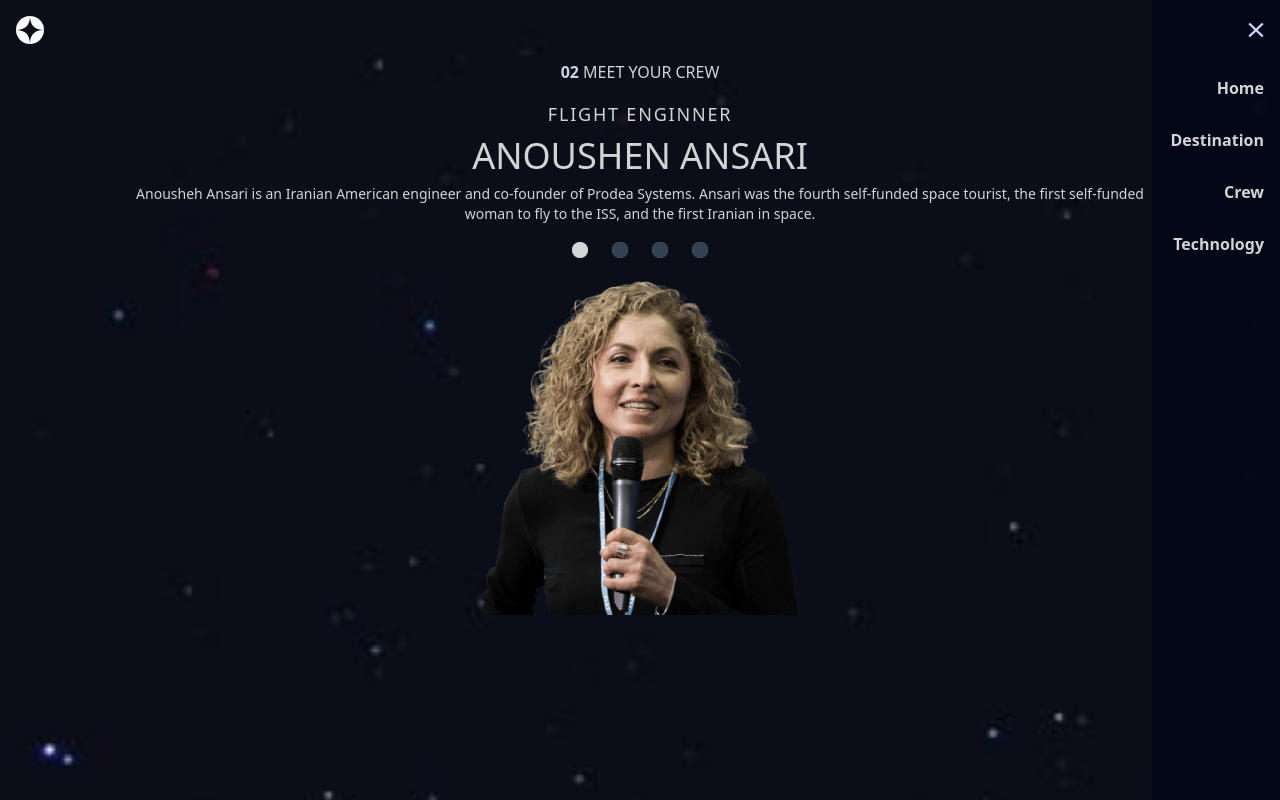
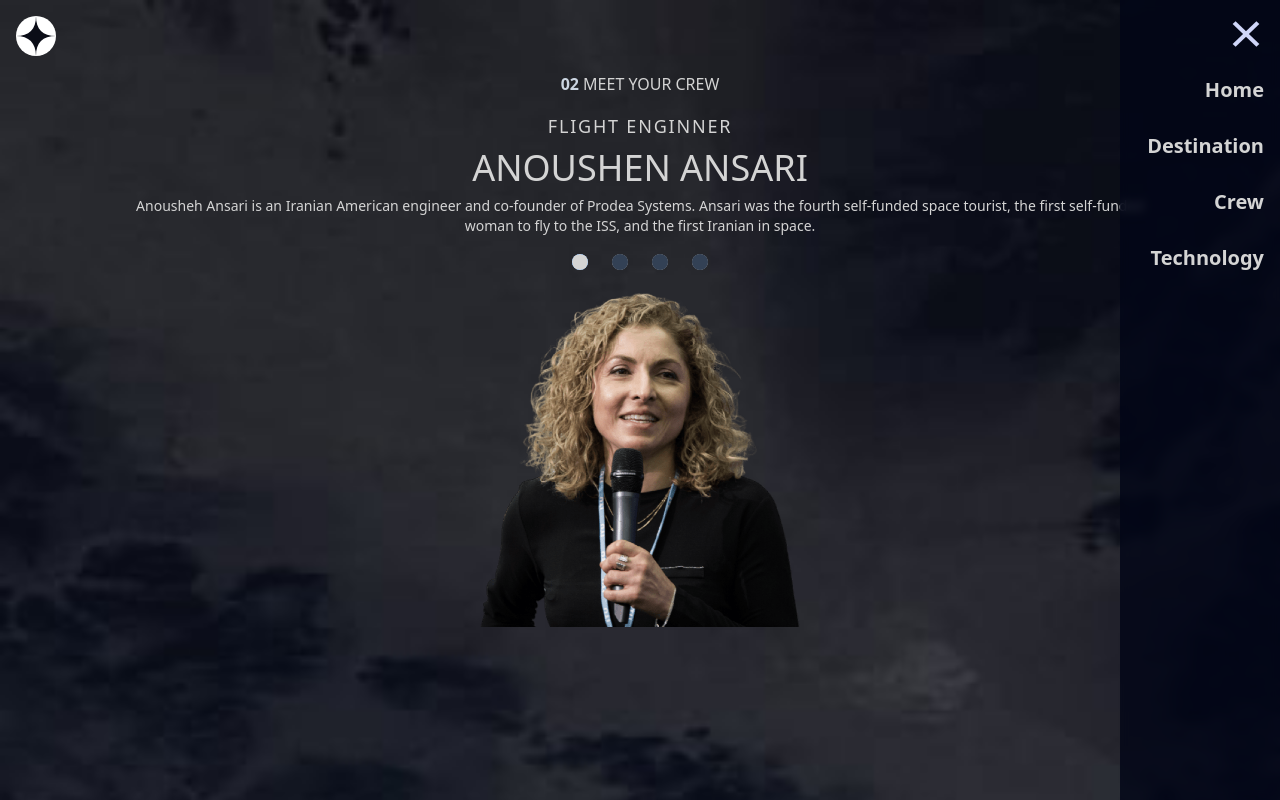
Before and after one commit to VitorG22/Journey, a React (Vite) app: page / in a window 1280 px wide. Both pictures are taken after a click on the heading 1256 px from the left and 30 px from the top of the page. Built offline with nearby package versions, Linux system fonts and the light colour scheme.

Commit message:
correção de partes visuais, e adição de funcionalidades ao menu lateral

```diff
--- a/index.html
+++ b/index.html
@@ -2,7 +2,7 @@
 <html lang="en">
   <head>
     <meta charset="UTF-8" />
-    <link rel="icon" type="image/svg+xml" href="/vite.svg" />
+    <link rel="icon" type="image/svg+xml" href="/start icon.svg" />
     <meta name="viewport" content="width=device-width, initial-scale=1.0" />
     <link rel="stylesheet" href="src/output.css">
     <title>Vite + React</title>
--- a/src/App.jsx
+++ b/src/App.jsx
@@ -2,19 +2,21 @@ import React from 'react'
 import { useState } from 'react'
 import './App.css'
 import { Header } from './components/NavBar/Header'
-import { HomePage } from './components/HomePage/homePage'
-import { Destination } from './components/DestinationPage/Destination'
 import { Background } from './components/background/Background'
-import { Crew } from './components/CrewPage/Crew'
+import {Pages} from './components/other/pages'
 
 function App() {
+
+
   const [count, setCount] = useState(0)
+  const [pageSlected , setPageSelected] = useState("crew")
 
   return (
     <>
-      <Background >
-        <Header />
-        <Crew/>
+      <Background backgroundURL = {Pages[pageSlected].background} >
+        <Header func = {setPageSelected}/>
+        {Pages[pageSlected].page}
+        {/* <Crew /> */}
         {/* <Destination /> */}
         {/* <HomePage/> */}
       </Background>
--- a/src/components/NavBar/Header.jsx
+++ b/src/components/NavBar/Header.jsx
@@ -1,28 +1,28 @@
 import React from 'react'
 import { useState } from 'react'
 
-export function Header() {
+export function Header(props) {
     const [hamburgerIsOpen, setHamburgerIsOpen ] = useState(false)
 
     return (
         <>
 
             <nav class=" flex flex-row justify-between p-4   items-center ">
-                <img class="h-7 w-7" src="shared/logo.svg" alt="" srcset="" />
+                <img class="h-10 w-10" src="shared/logo.svg" alt="" srcset="" />
                 <details class="z-30" >
                     <summary class="inline " onClick={() => setHamburgerIsOpen(!hamburgerIsOpen)}>
                         {hamburgerIsOpen ? (
 
-                            <img class="h-4 w-4 " src="shared\icon-close.svg" />
+                            <img class="h-7 w-7 fixed top-5 right-5 " src="shared\icon-close.svg" />
                         ):(
-                            <img class="h-4 w-4 " src="shared\icon-hamburger.svg" />
+                            <img class="h-7 w-7 " src="shared\icon-hamburger.svg" />
                         )}
                     </summary>
-                    <ul class=" absolute top-0 right-0 h-full w-32 -z-10 pt-16  gap-1 bg-slate-950/80 backdrop-blur-[5px] flex flex-col items-end">
-                        <li class="text-neutral-300 font-semibold hover:bg-slate-800 w-full py-3 px-4 flex justify-end transition ease 500"><button  href = "#">Home</button></li>
-                        <li class="text-neutral-300 font-semibold hover:bg-slate-800 w-full py-3 px-4 flex justify-end transition ease 500"><button  href = "#">Destination</button></li>
-                        <li class="text-neutral-300 font-semibold hover:bg-slate-800 w-full py-3 px-4 flex justify-end transition ease 500"><button  href = "#">Crew</button></li>
-                        <li class="text-neutral-300 font-semibold hover:bg-slate-800 w-full py-3 px-4 flex justify-end transition ease 500"><button  href = "#">Technology</button></li>
+                    <ul class=" fixed top-0 right-0 h-screen w-40 -z-10 pt-16  gap-1 bg-slate-950/80 backdrop-blur-[5px] flex flex-col items-end">
+                        <li class="text-neutral-300 font-semibold hover:bg-slate-800 w-full py-3 px-4 flex justify-end transition ease 500 text-xl"><button  onClick = {() => props.func("home") }>Home</button></li>
+                        <li class="text-neutral-300 font-semibold hover:bg-slate-800 w-full py-3 px-4 flex justify-end transition ease 500 text-xl"><button  onClick = {() => props.func("destination") }>Destination</button></li>
+                        <li class="text-neutral-300 font-semibold hover:bg-slate-800 w-full py-3 px-4 flex justify-end transition ease 500 text-xl"><button  onClick = {() => props.func("crew") }>Crew</button></li>
+                        <li class="text-neutral-300 font-semibold hover:bg-slate-800 w-full py-3 px-4 flex justify-end transition ease 500 text-xl"><button  onClick = {() => props.func("technology") }>Technology</button></li>
                     </ul>
                 </details>
 
--- /dev/null
+++ b/src/components/TechnologyPage/Technology.jsx
@@ -0,0 +1,9 @@
+import React from 'react'
+
+export function Technology() {
+    return (
+        <>
+            Em Breve
+        </>
+    )
+}
--- a/src/components/background/Background.jsx
+++ b/src/components/background/Background.jsx
@@ -7,7 +7,7 @@ export function Background(props) {
         <>
             {/* <img  class=" absolute top-0 left-0 w-full h-full -z-10" src={`src/assets/${path}.jpg`} alt="" srcset="" /> */}
             {/* <div style={{"backgroundImage" : `url(src/assets/${props.path}.jpg)` }} class="h-screen w-screen bg-no-repeat bg-cover bg-scroll"> */}
-            <div style={{ "backgroundImage": `url(home/background-home-mobile.jpg)` }} class="min-h-screen w-screen bg-no-repeat bg-cover bg-fixed ">
+            <div style={{ "backgroundImage": `url(${props.backgroundURL}mobile.jpg)` }} class="min-h-screen w-screen bg-no-repeat bg-cover bg-fixed ">
                 {props.children}
             </div>
         </>
--- /dev/null
+++ b/src/components/other/pages.jsx
@@ -0,0 +1,12 @@
+import React from "react"
+import { HomePage } from '../HomePage/homePage'
+import { Destination } from '../DestinationPage/Destination'
+import { Crew } from '../CrewPage/Crew'
+import { Technology } from '../TechnologyPage/Technology'
+
+export const Pages = {
+    "home" : {"page" : <HomePage/> , "background" : "home/background-home-" },
+    "destination":  {"page" : <Destination /> , "background" : "destination/background-destination-" },
+    "crew" : {"page" : <Crew/> , "background" : "crew/background-crew-" },
+    "technology" : {"page" : <Technology/> , "background" : "technology/background-technology-" },
+}
--- a/src/output.css
+++ b/src/output.css
@@ -572,6 +572,22 @@ video {
   top: 0px;
 }
 
+.right-4 {
+  right: 1rem;
+}
+
+.top-4 {
+  top: 1rem;
+}
+
+.right-5 {
+  right: 1.25rem;
+}
+
+.top-5 {
+  top: 1.25rem;
+}
+
 .-z-10 {
   z-index: -10;
 }
@@ -659,6 +675,10 @@ video {
   height: 100vh;
 }
 
+.h-10 {
+  height: 2.5rem;
+}
+
 .min-h-screen {
   min-height: 100vh;
 }
@@ -693,6 +713,18 @@ video {
 
 .w-screen {
   width: 100vw;
+}
+
+.w-10 {
+  width: 2.5rem;
+}
+
+.w-52 {
+  width: 13rem;
+}
+
+.w-40 {
+  width: 10rem;
 }
 
 .max-w-80 {
@@ -844,6 +876,16 @@ video {
 .text-sm {
   font-size: 0.875rem;
   line-height: 1.25rem;
+}
+
+.text-xl {
+  font-size: 1.25rem;
+  line-height: 1.75rem;
+}
+
+.text-3xl {
+  font-size: 1.875rem;
+  line-height: 2.25rem;
 }
 
 .font-bold {
```
Also changed, not shown: src/components/other/modal.jsx (added).
